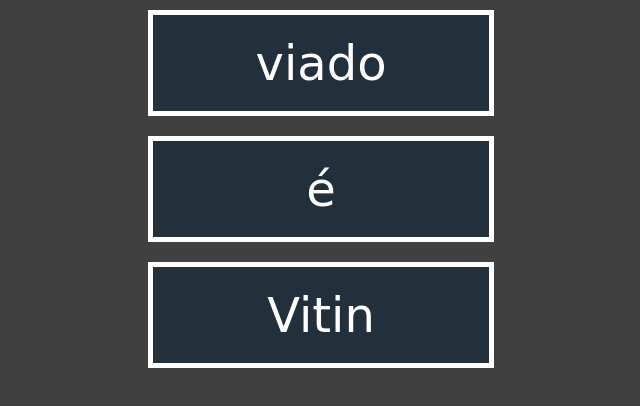
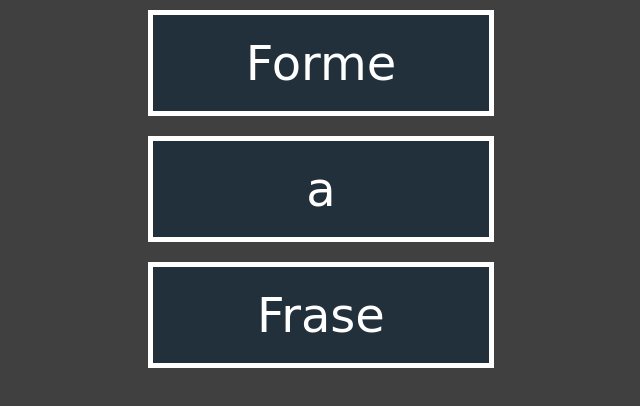
Before and after one commit to IagoAlmeidaa/EXERCISES_HTML_CSS_JS, a plain HTML site: page Exercise_2/index.html in a window 1280 px wide. Shown: the whole page, without its empty margins (319-959 px from the left). Drawn offline with Linux system fonts and the light colour scheme.

Commit message:
mandando att

```diff
--- a/Exercise_2/index.html
+++ b/Exercise_2/index.html
@@ -10,9 +10,9 @@
 </head>
 
 <body class="contents">
-    <div>viado</div>
-    <div>é</div>
-    <div>Vitin</div>
+    <div>Forme</div>
+    <div>a</div>
+    <div>Frase</div>
 
     <script>
         document.oncontextmenu = new Function("return false;");
```
